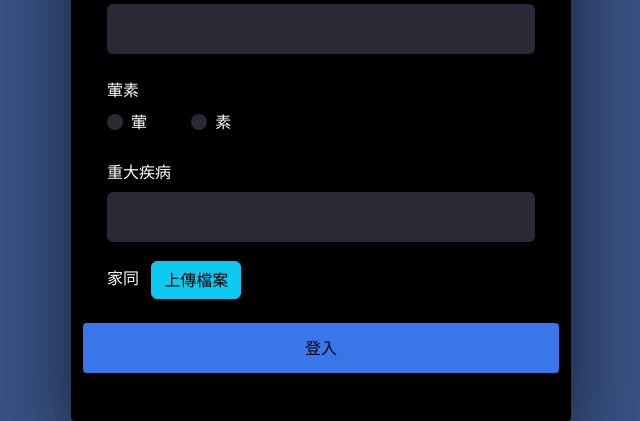
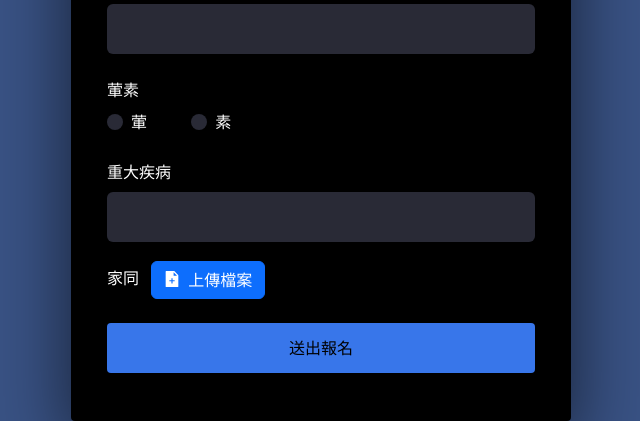
Before and after one commit to Timothychen00/izcc2022summer, a Flask app: page /join in a window 1280 px wide. Shown: the part 1317-1738 px from the top of the page, without its empty margins (319-959 px from the left). Run offline with Flask 2, Linux system fonts and the light colour scheme.

Commit message:
細節修正

```diff
--- a/main/forms.py
+++ b/main/forms.py
@@ -17,5 +17,5 @@ class JoinForm(FlaskForm):
     parentRelation=TextField('家人關係',validators=[InputRequired()])
     eat=RadioField('葷素',validators=[InputRequired()],choices=['葷','素'])
     sick=TextField('重大疾病')
-    file=FileField('家同')
+    file=FileField('家同',validators=[InputRequired()])
     submit=SubmitField('送出')
--- a/static/css/template.css
+++ b/static/css/template.css
@@ -24,12 +24,13 @@ input{
 .submit{
   border-radius: 0.25rem;
   border-style: none !important;
-  min-width: 280px;
   width: 100%;
+  max-width: 500px;
   height: 50px;
   background-color:rgb(56, 118, 234);
+  color: black;
 }
 
 .submit:hover{
-  background-color: rgb(53, 109, 222);
+  background-color: rgb(49, 99, 197);
 }
--- a/templates/join.html
+++ b/templates/join.html
@@ -44,6 +44,9 @@
                     <div class="mx-4">
                         {{form.email(class_='form-control')}}
                     </div>
+                    {% for i in form.email.errors %}
+                        <td>{{i}}</td>
+                    {%endfor%}
                 <label for="phone" class="form-label text-white ms-4 mt-4">手機號碼</label>
                     <div class="mx-4">
                         {{form.phone(class_='form-control')}}
@@ -76,10 +79,13 @@
                         {{form.sick(class_="form-control") }}
                     </div>
                 <label for="file" class="form-label text-white ms-4 mt-4 me-2">家同</label>
-                    <label class="btn btn-info ">
+                    <label class="btn btn-primary ">
+                        <svg stroke="currentColor" class='me-1 mb-1' fill="currentColor" stroke-width="0" viewBox="0 0 1024 1024" transform="scale(1.15)" height="1em" width="1em" xmlns="http://www.w3.org/2000/svg"><path d="M480 580H372a8 8 0 0 0-8 8v48a8 8 0 0 0 8 8h108v108a8 8 0 0 0 8 8h48a8 8 0 0 0 8-8V644h108a8 8 0 0 0 8-8v-48a8 8 0 0 0-8-8H544V472a8 8 0 0 0-8-8h-48a8 8 0 0 0-8 8v108zm374.6-291.3c6 6 9.4 14.1 9.4 22.6V928c0 17.7-14.3 32-32 32H192c-17.7 0-32-14.3-32-32V96c0-17.7 14.3-32 32-32h424.7c8.5 0 16.7 3.4 22.7 9.4l215.2 215.3zM790.2 326L602 137.8V326h188.2z"></path></svg>
                         {{form.file(class_='w-100',style="display:none;")}}上傳檔案
                     </label><br>
-                <button type="submit" class="submit mt-4 mb-5 " >登入 </button>
+                <div class="mx-4">
+                    <button type="submit" class="submit mt-4 mb-5 " >送出報名 </button>
+                </div>
             </form>
         </div>
     </div>
```
